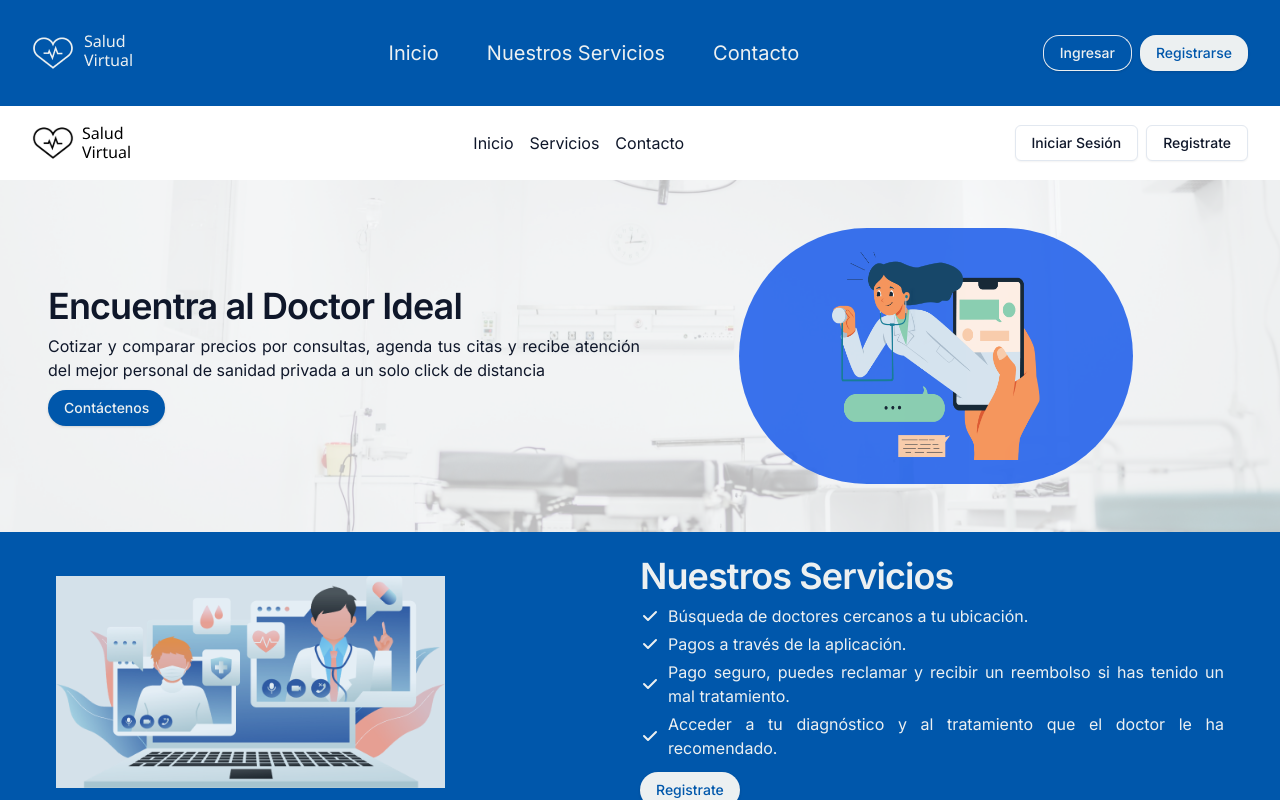
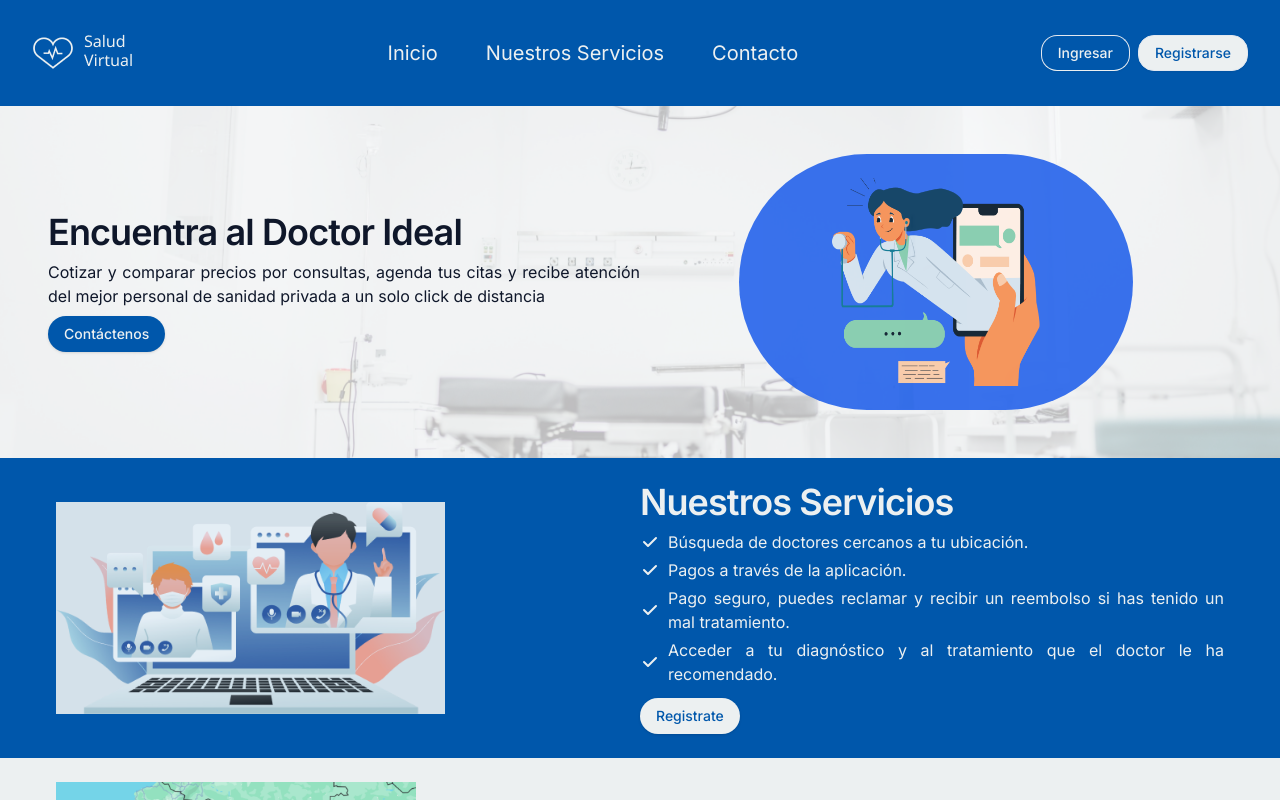
Before and after one commit to No-Country-simulation/c19-43-n-java-next-back-end, a Next.js app: page / in a window 1280 px wide. Shown: the top 800 px of the page. Built offline with nearby package versions, Linux system fonts and the light colour scheme.

Commit message:
Build Front

```diff
--- a/package.json
+++ b/package.json
@@ -33,6 +33,7 @@
     "react-dom": "^18",
     "react-hook-form": "^7.52.1",
     "react-redux": "^9.1.2",
+    "sharp": "^0.33.4",
     "tailwind-merge": "^2.4.0",
     "tailwindcss-animate": "^1.0.7",
     "zod": "^3.23.8"
--- a/src/app/page.tsx
+++ b/src/app/page.tsx
@@ -21,7 +21,6 @@ export default function Home() {
   return (
     <main className="flex flex-col min-h-screen">
       <Header />
-      <Navbar />
       {/* <DoctorCard /> */}
       {/* Seccion 1 */}
       <section className="relative w-full h-auto" id="inicio">
--- a/src/components/Login.tsx
+++ b/src/components/Login.tsx
@@ -55,7 +55,7 @@ export default function Login() {
   return (
     <Dialog>
       <DialogTrigger asChild>
-        <Button variant="outline">Iniciar Sesión</Button>
+        <Button variant="outline" className="border rounded-2xl border-b-secondary bg-primary text-secondary">Ingresar</Button>
       </DialogTrigger>
       <DialogContent>
         <Form {...form}>
--- a/src/components/Register.tsx
+++ b/src/components/Register.tsx
@@ -62,7 +62,7 @@ export default function Register() {
   return (
     <Dialog>
       <DialogTrigger asChild>
-        <Button variant="outline">Registrate</Button>
+        <Button variant="outline" className="bg-secondary text-primary rounded-2xl">Registrarse</Button>
       </DialogTrigger>
       <DialogContent>
         <Form {...form}>
--- a/src/components/landing/header.tsx
+++ b/src/components/landing/header.tsx
@@ -2,6 +2,8 @@ import Link from "next/link";
 import logo from '/public/logo-white-text.png';
 import Image from "next/image";
 import { Button } from "../ui/button";
+import Login from "../Login";
+import Register from "../Register";
 
 export default function Header() {
   return (
@@ -16,12 +18,8 @@ export default function Header() {
           <Link className="" href="#contacto">Contacto</Link>
         </div>
         <div className="space-x-2 text-xl">
-          <Button className="border rounded-2xl border-b-secondary bg-primary text-secondary">
-            Ingresar
-          </Button>
-          <Button className="bg-secondary text-primary rounded-2xl">
-            Registrarse
-          </Button>
+          <Login />
+          <Register />
         </div>
       </nav>
     </div>
```
Also changed, not shown: 1 other file (tests, documents, lock files or other folders).
